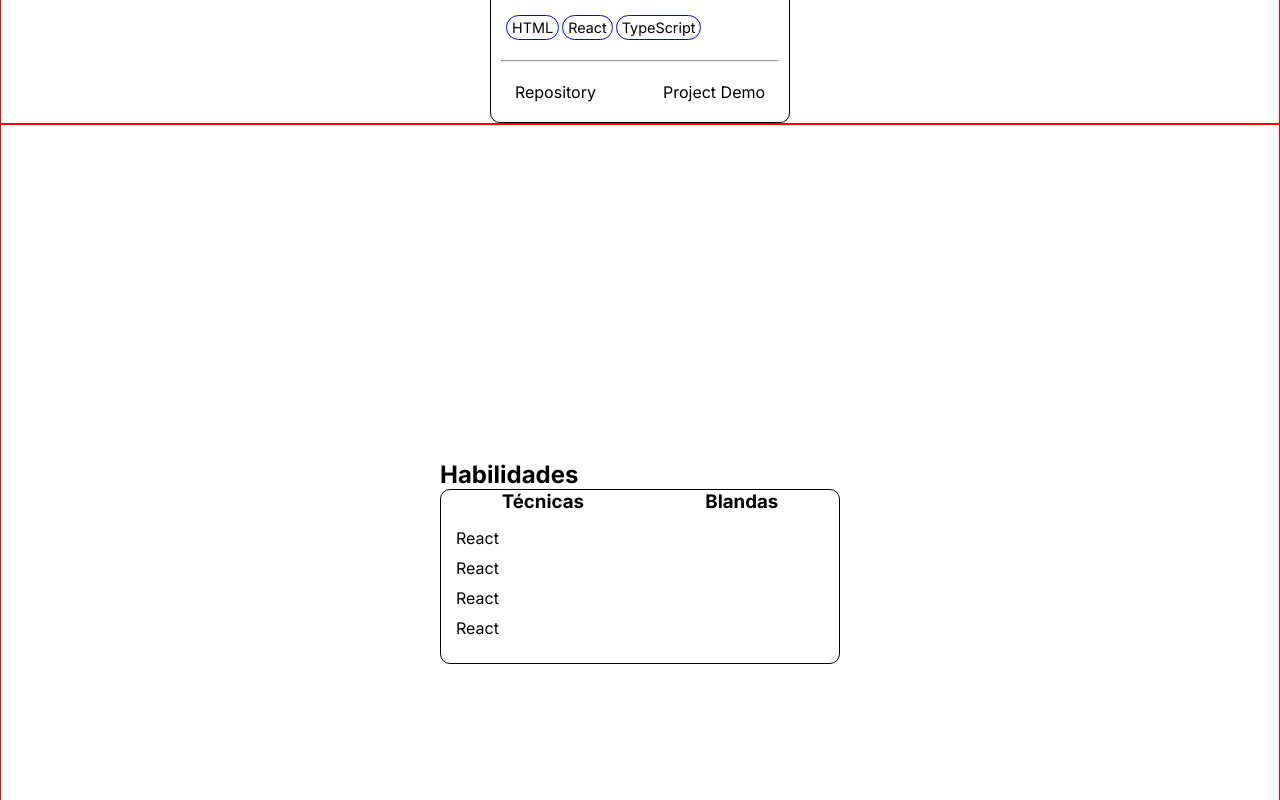
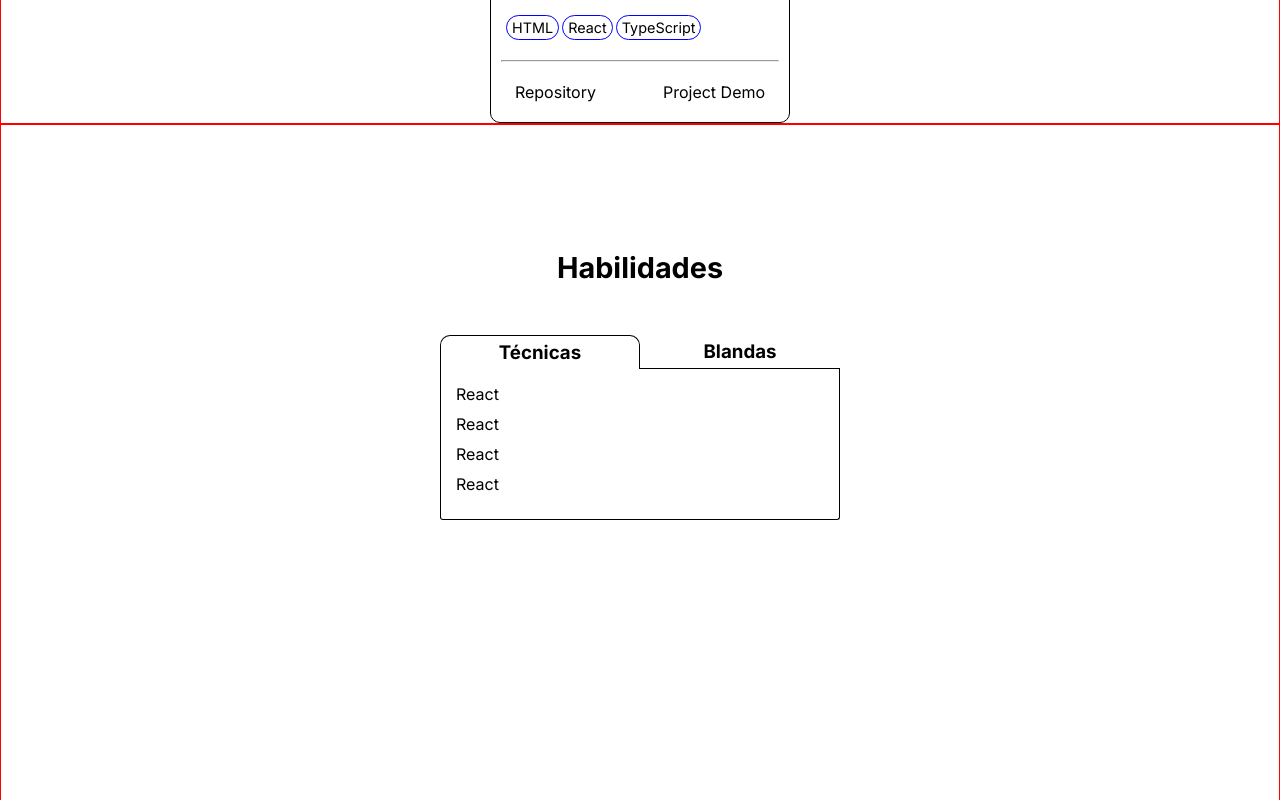
Before and after one commit to felipe-u/portfolio, a React (Vite) app: page / in a window 1280 px wide. Shown: the part 2420-3220 px from the top of the page. Built offline with nearby package versions, Linux system fonts and the light colour scheme; a web font is replaced by a local one.

Commit message:
style: Improve Skills Page UI

```diff
--- a/src/components/Main.tsx
+++ b/src/components/Main.tsx
@@ -8,15 +8,15 @@ import '../styles/Main.css'
 export function Main() {
   return (
     <main>
-      <section id='about-me'>
+      <section id='about-me' className='center-layout'>
         <AboutPage />
       </section>
 
-      <section id='exp' className='start-layout'>
+      <section id='exp'>
         <ExpPage />
       </section>
 
-      <section id='projects' className='start-layout'>
+      <section id='projects'>
         <ProjectsPage />
       </section>
 
@@ -24,7 +24,7 @@ export function Main() {
         <SkillsPage />
       </section>
 
-      <section id='contact'>
+      <section id='contact' className='center-layout'>
         <ContactPage />
       </section>
     </main>
--- a/src/pages/Skills.tsx
+++ b/src/pages/Skills.tsx
@@ -10,8 +10,18 @@ export function SkillsPage() {
 
       <div className='skills-wrap'>
         <div className='skills-selector'>
-          <h3 onClick={() => setSkillsTab('tech')}>Técnicas</h3>
-          <h3 onClick={() => setSkillsTab('soft')}>Blandas</h3>
+          <h3
+            className={skillsTab === 'tech' ? 'show' : 'hide'}
+            onClick={() => setSkillsTab('tech')}
+          >
+            Técnicas
+          </h3>
+          <h3
+            className={skillsTab === 'soft' ? 'show' : 'hide'}
+            onClick={() => setSkillsTab('soft')}
+          >
+            Blandas
+          </h3>
         </div>
 
         <div className='skills-view'>
--- a/src/styles/Main.css
+++ b/src/styles/Main.css
@@ -2,13 +2,13 @@ section {
   border: 1px solid red;
   min-height: 100vh;
   display: grid;
-  align-items: center;
+  align-items: start;
   justify-items: center;
   padding-top: 75px;
 }
 
-.start-layout {
-  align-items: start;
+.center-layout {
+  align-items: center;
 }
 
 .about-container {
--- a/src/styles/Skills.css
+++ b/src/styles/Skills.css
@@ -1,5 +1,10 @@
+.skills-container h2 {
+  text-align: center;
+  padding: 50px 0;
+  font-size: 1.8em;
+}
+
 .skills-wrap {
-  border: 1px solid black;
   border-radius: 10px;
   width: 400px;
 }
@@ -12,10 +17,25 @@
 
 .skills-selector h3 {
   cursor: pointer;
+  width: 50%;
+  text-align: center;
+  padding: 5px 0;
+}
+
+.skills-selector h3.show {
+  border: 1px solid black;
+  border-radius: 10px 10px 0 0;
+  border-bottom: none;
+}
+.skills-selector h3.hide {
+  border-bottom: 1px solid black;
 }
 
 .skills-view {
   padding: 15px;
+  border: 1px solid black;
+  border-radius: 0 0 3px 3px;
+  border-top: none;
 }
 
 .skills-view li {
```
